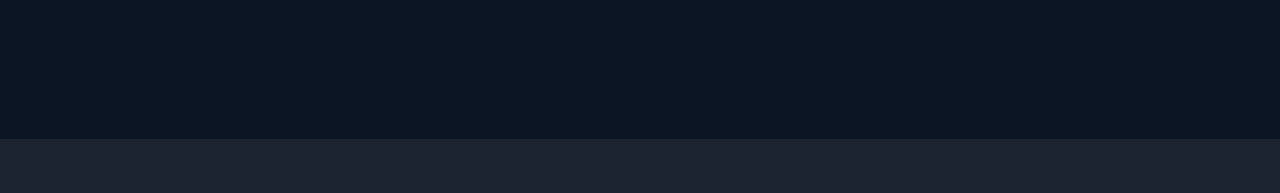
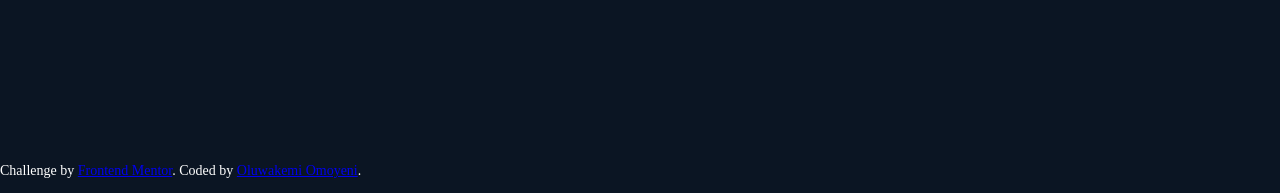
Before and after one commit to Captressketh001/fylo-dark-theme-landing-page-master, a plain HTML site: page index.html in a window 1280 px wide. Shown: the part 2401-2594 px from the top of the page. Before the commit the page ends 2540 px from the top, so only its background shows below. Drawn offline with Linux system fonts and the light colour scheme.

Commit message:
uncomment the attribution paragraph

```diff
--- a/index.html
+++ b/index.html
@@ -142,10 +142,10 @@
     <div class="fylo">
 
     </div>
-    <!-- <p class="attribution">
+    <p class="attribution">
       Challenge by <a href="https://www.frontendmentor.io?ref=challenge" target="_blank">Frontend Mentor</a>.
-      Coded by <a href="#">Your Name Here</a>.
-    </p> -->
+      Coded by <a href="#">Oluwakemi Omoyeni</a>.
+    </p>
   </footer>
 </body>
 
```
